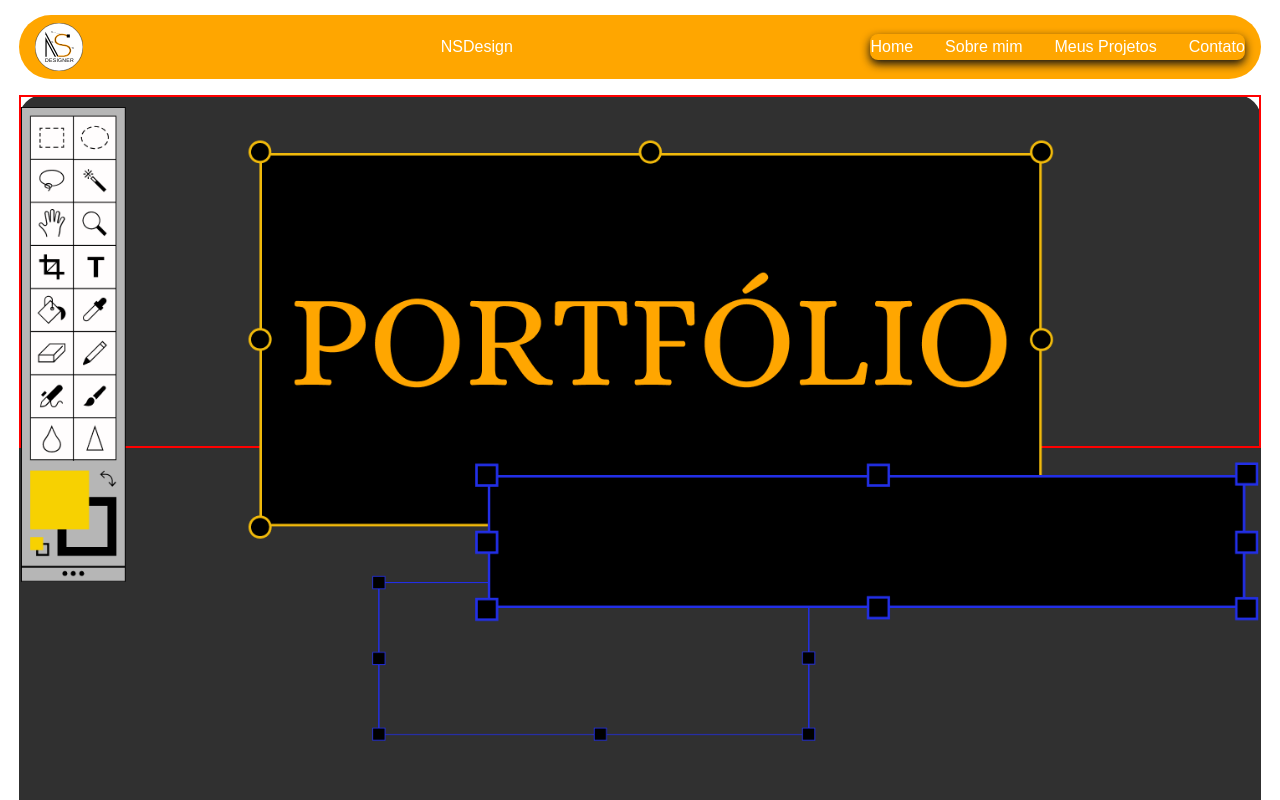
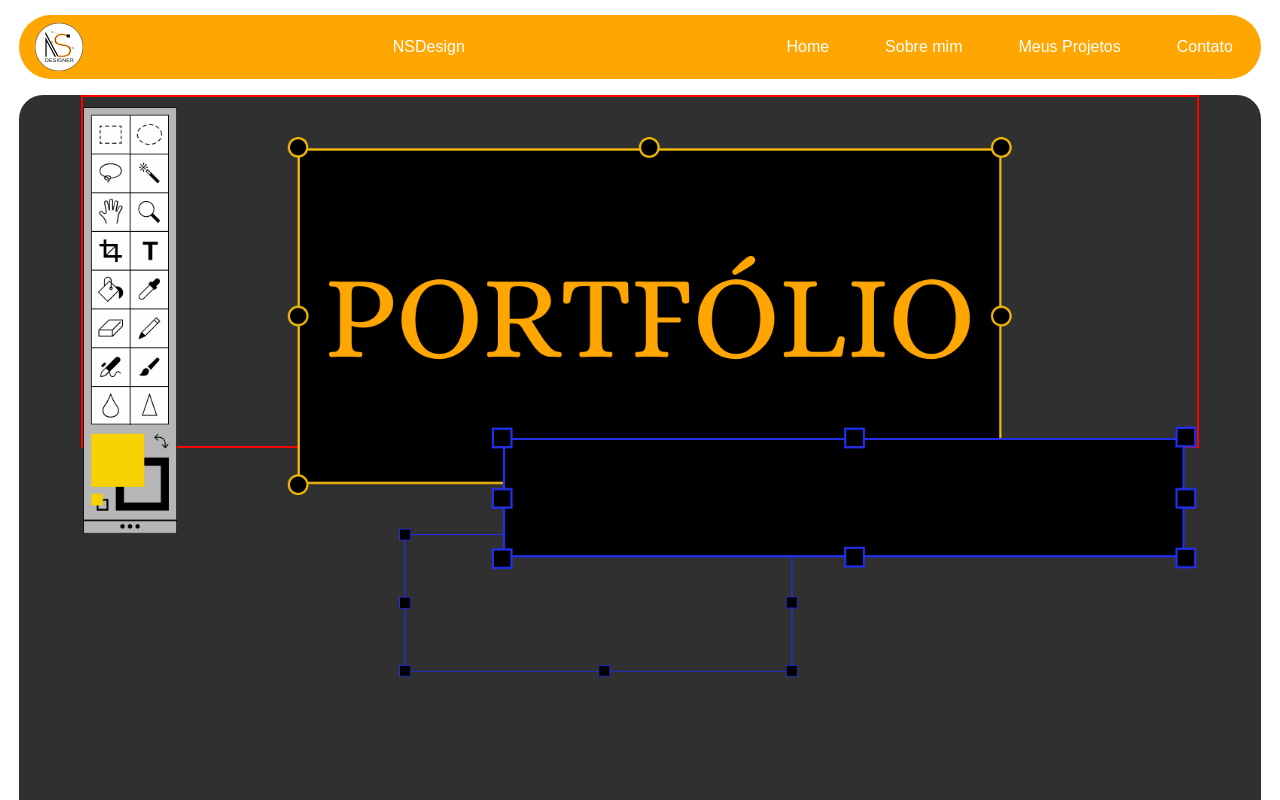
Before and after one commit to crow7077/meu_portfolio, a React (Vite) app: page / in a window 1280 px wide. Shown: the top 800 px of the page. Built offline with nearby package versions, Linux system fonts and the light colour scheme; a web font is replaced by a local one.

Commit message:
Auto commit 2025-08-20_10-45

```diff
--- a/src/styles/Container.css
+++ b/src/styles/Container.css
@@ -10,6 +10,8 @@ main {
 }
 
 .container {
+    display: flex;
+    justify-content: center;
     width: 97%;
     height: 100%;
     background-color: #303030;
@@ -22,7 +24,7 @@ main {
 .retangulo {
     max-width: 100%;
     border: solid 2px #ff0000;
-    width: 100%;
+    width: 90%;
     height: 22.065rem;
     display: flex;
     justify-content: center;
--- a/src/styles/Global.css
+++ b/src/styles/Global.css
@@ -23,8 +23,8 @@ nav ul {
     position: absolute;
     top: 60px;
     right: 10px;
-    background: #303030;
-    box-shadow: #111111 0 4px 10px ;
+    background: #cfbb08;
+    box-shadow: #000000 0 5px 15px;
     padding: 1rem;
     border-radius: 8px;
     opacity: 0;
@@ -64,6 +64,7 @@ nav a {
         pointer-events: auto;
         background: none;
         padding: 0;
+        box-shadow: none;
     }
 }
 
@@ -72,6 +73,11 @@ nav a {
     .container {
         max-width: 1980px;
     }
+}
+
+nav a {
+    padding: 8px 12px;
+    box-shadow: none;
 }
 
 :root {
```
